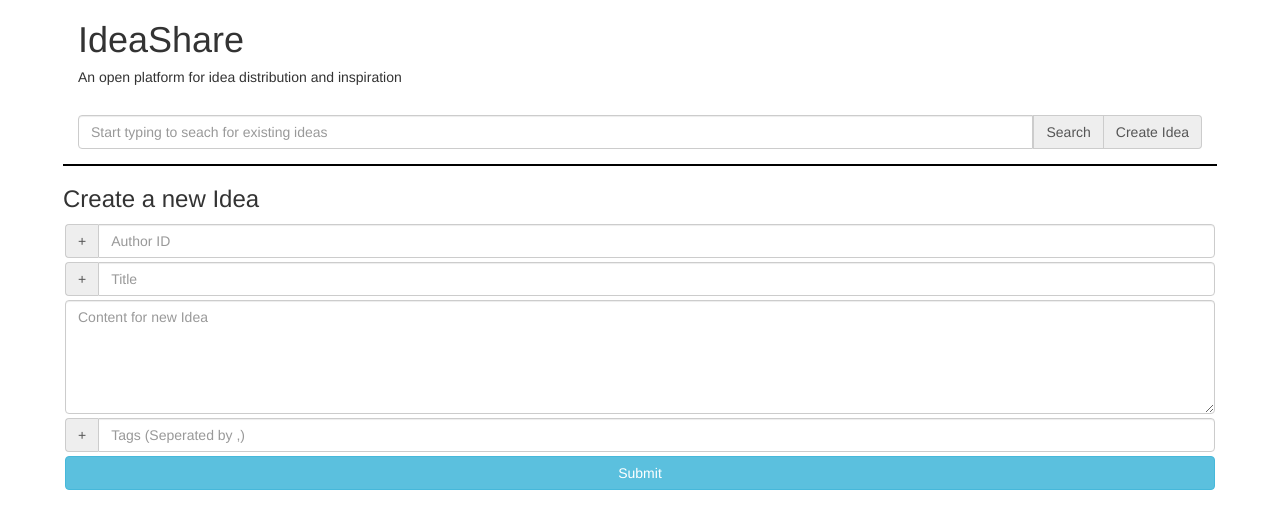
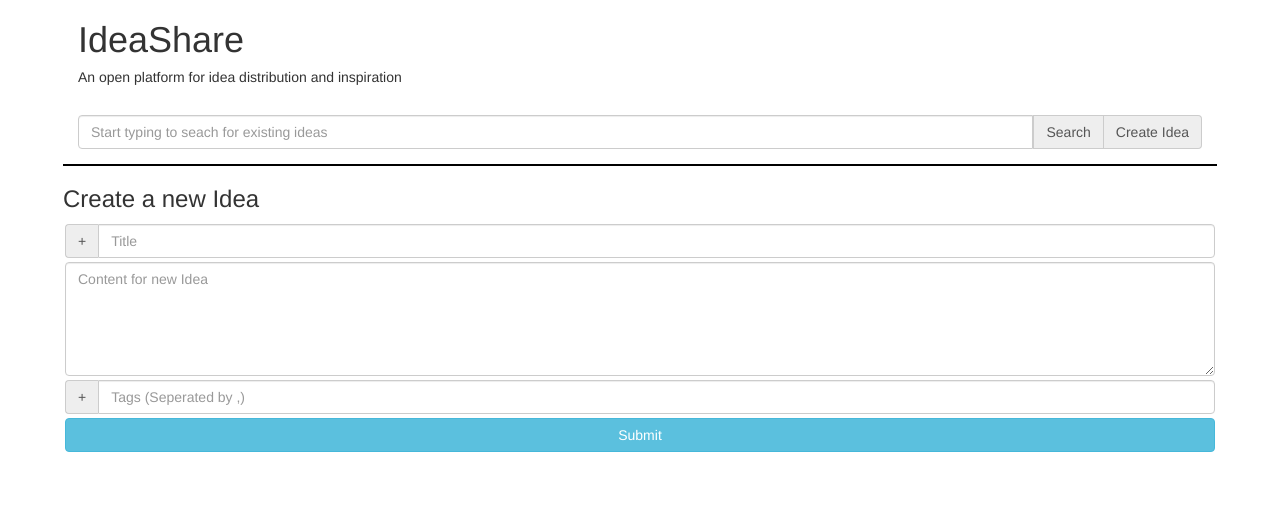
Before and after one commit to zharry/ideashare-frontend, a PHP site: page / in a window 1280 px wide. Shown: the top 529 px of the page. Run offline with PHP 8.4, Linux system fonts and the light colour scheme.

Commit message:
Frontend Testing

```diff
--- a/includes/script.js
+++ b/includes/script.js
@@ -1,5 +1,5 @@
 function createIdea() {
-    var author = document.getElementById("createideaauthor").value;
+    var author = 0;
     var title = document.getElementById("createideatitle").value;
     var content = document.getElementById("createideacontent").value;
     var tags = document.getElementById("createideatags").value;
--- a/index.php
+++ b/index.php
@@ -20,17 +20,13 @@
                 <div class="input-group">
                     <input id="topsearchquery" type="text" class="form-control" placeholder="Start typing to seach for existing ideas" aria-describedby="basic-addon2" onkeyup="searchIdeas();">
                     <span class="input-group-addon" id="basic-addon2" onclick="forceSearch();">Search</span>
-                    <span class="input-group-addon" id="basic-addon2" onclick="$('#createidea').goTo();">Create Idea</span>
+                    <span class="input-group-addon" id="basic-addon2" onclick="$('#createidea').goTo(); $('#createideatitle').focus();">Create Idea</span>
                 </div>
             </div>
             <div class="row" id="searchresults">
             </div>
             <div class="row" id="createidea">
                 <h3>Create a new Idea</h3>
-                <div class="createideaform input-group">
-                    <span class="input-group-addon" id="basic-addon1">+</span>
-                    <input id="createideaauthor" type="text" class="form-control" placeholder="Author ID" aria-describedby="basic-addon1">
-                </div>
                 <div class="createideaform input-group">
                     <span class="input-group-addon" id="basic-addon1">+</span>
                     <input id="createideatitle" type="text" class="form-control" placeholder="Title" aria-describedby="basic-addon1">
```
